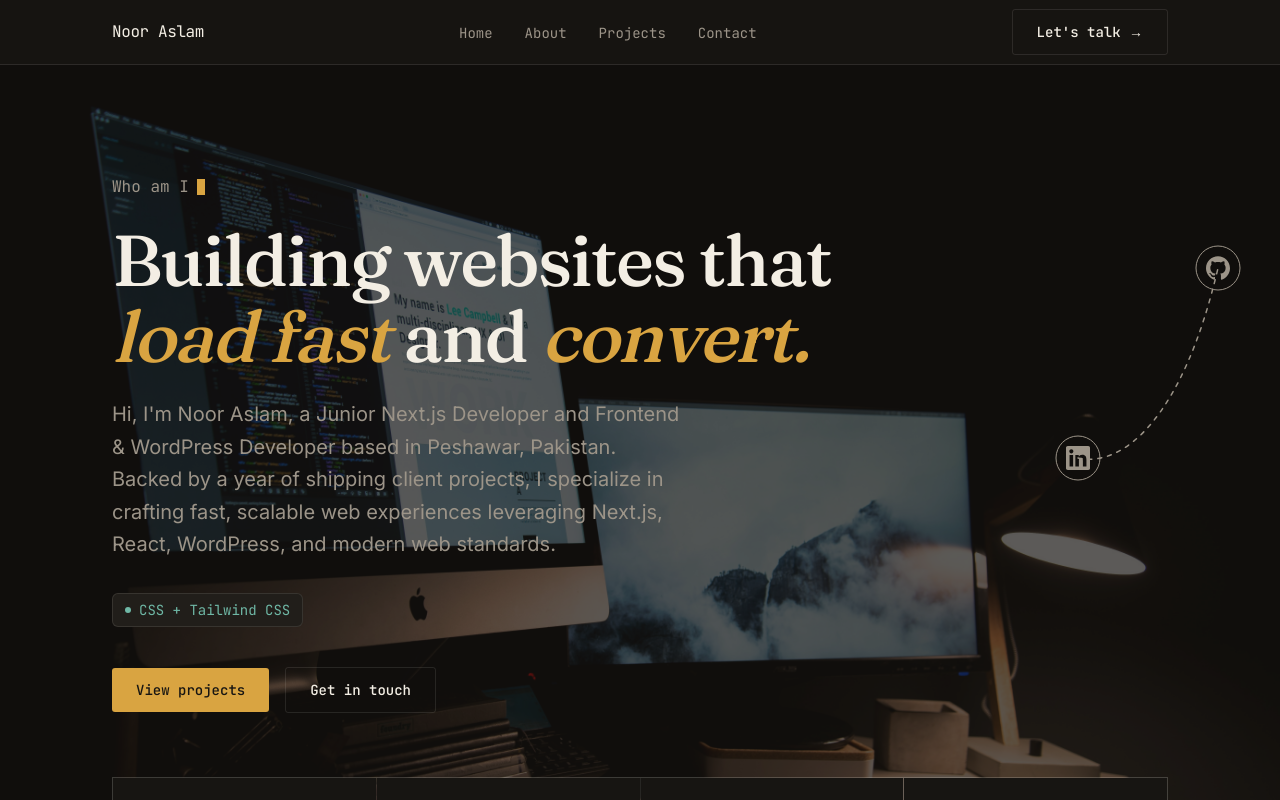
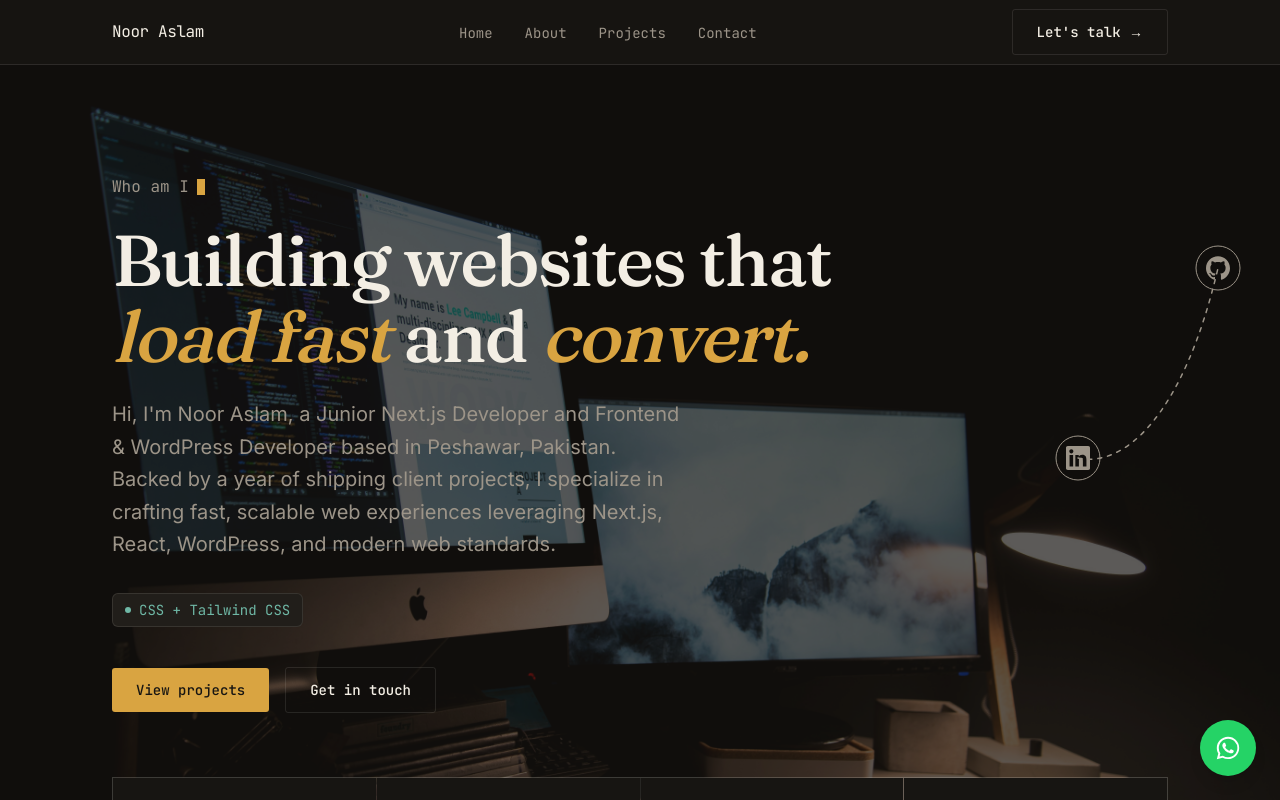
Before and after one commit to NoorAslamSe/nooraslamse_portfolio, a Next.js app: page / in a window 1280 px wide. Shown: the top 800 px of the page. Built offline with nearby package versions, Linux system fonts and the light colour scheme.

Commit message:
whatsapp button added

```diff
--- a/app/layout.tsx
+++ b/app/layout.tsx
@@ -2,6 +2,7 @@ import type { Metadata } from "next";
 import { Fraunces, Inter, JetBrains_Mono } from "next/font/google";
 import { Nav } from "@/components/Nav";
 import { Footer } from "@/components/Footer";
+import { WhatsAppButton } from "@/components/WhatsAppButton";
 import "./globals.css";
 
 const fraunces = Fraunces({
@@ -37,6 +38,7 @@ export default function RootLayout({ children }: LayoutProps<"/">) {
         <Nav />
         {children}
         <Footer />
+        <WhatsAppButton />
       </body>
     </html>
   );
--- /dev/null
+++ b/components/WhatsAppButton.tsx
@@ -0,0 +1,24 @@
+export function WhatsAppButton() {
+  const message = encodeURIComponent(
+    "Hi Noor, I checked your portfolio and want to discuss a project."
+  );
+
+  return (
+    <a
+      href={`https://wa.me/923301435193?text=${message}`}
+      target="_blank"
+      rel="noopener noreferrer"
+      aria-label="Chat on WhatsApp"
+      className="fixed bottom-6 right-6 z-50 flex h-14 w-14 items-center justify-center rounded-full bg-[#25D366] text-white shadow-lg transition-transform duration-200 hover:scale-110 focus-visible:outline-none focus-visible:ring-2 focus-visible:ring-gold"
+    >
+      <svg
+        viewBox="0 0 32 32"
+        fill="currentColor"
+        className="h-7 w-7"
+        aria-hidden="true"
+      >
+        <path d="M16.004 3.2c-7.06 0-12.8 5.74-12.8 12.8 0 2.26.59 4.46 1.71 6.4L3.2 28.8l6.57-1.69a12.74 12.74 0 0 0 6.23 1.59h.01c7.06 0 12.79-5.74 12.79-12.8s-5.74-12.7-12.8-12.7zm0 23.36h-.01a10.6 10.6 0 0 1-5.4-1.48l-.39-.23-3.9 1 1.04-3.8-.25-.4a10.55 10.55 0 0 1-1.63-5.65c0-5.86 4.77-10.62 10.64-10.62 2.84 0 5.51 1.11 7.51 3.11a10.55 10.55 0 0 1 3.11 7.52c0 5.86-4.77 10.55-10.72 10.55zm5.83-7.95c-.32-.16-1.89-.93-2.18-1.04-.29-.11-.51-.16-.72.16-.21.32-.82 1.04-1 1.25-.19.21-.37.24-.69.08-.32-.16-1.34-.5-2.56-1.58-.94-.84-1.58-1.87-1.77-2.19-.18-.32-.02-.49.14-.65.14-.14.32-.37.48-.56.16-.19.21-.32.32-.53.11-.21.05-.4-.03-.56-.08-.16-.72-1.73-.98-2.37-.26-.62-.52-.54-.72-.55h-.61c-.21 0-.56.08-.85.4-.29.32-1.12 1.09-1.12 2.66s1.15 3.09 1.31 3.3c.16.21 2.26 3.45 5.47 4.84.76.33 1.36.53 1.82.68.77.24 1.46.21 2.01.13.61-.09 1.89-.77 2.16-1.52.27-.75.27-1.39.19-1.52-.08-.13-.29-.21-.61-.37z" />
+      </svg>
+    </a>
+  );
+}
```
